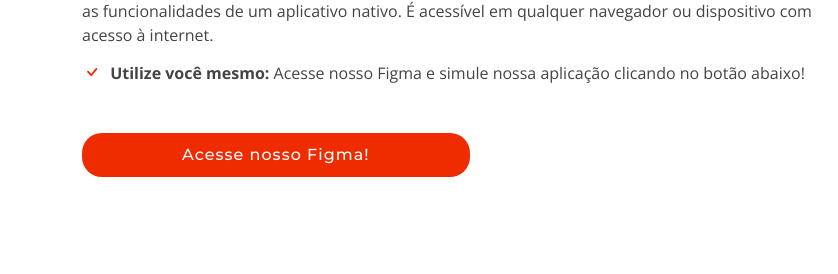
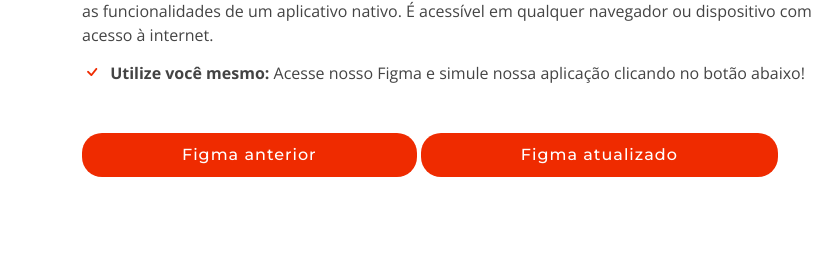
Before and after one commit to duumauzin/duumauzin.github.io, a plain HTML site: page index.html in a window 1280 px wide. Shown: the part 1906-2180 px from the top of the page, 0-838 px from the left. Drawn offline with nearby package versions, Linux system fonts and the light colour scheme.

Commit message:
Adicionado botão do Figma Novo

```diff
--- a/index.html
+++ b/index.html
@@ -182,8 +182,10 @@
                             </li>
                         </ul>
                         <div class="text-center text-lg-start">
-                            <a href="https://www.figma.com/proto/pcA9eF1ckzWF29uI60YTVR/Untitled?node-id=1%3A8&scaling=scale-down&page-id=0%3A1&starting-point-node-id=1%3A4&show-proto-sidebar=1"
-                                class="btn-get-started scrollto">Acesse nosso Figma!</a>
+                            <a href="https://www.figma.com/proto/pcA9eF1ckzWF29uI60YTVR/Flash-Buy?node-id=1%3A8&starting-point-node-id=1%3A4"
+                                class="btn-get-started scrollto">Figma anterior</a>
+                            <a href="https://www.figma.com/proto/c07NtQxJn3bHd1eppXnbRK/Flash-Buy---Novo?node-id=1%3A79&starting-point-node-id=1%3A76"
+                                class="btn-get-started scrollto">Figma atualizado</a>
                         </div>
                     </div>
                 </div>
```
